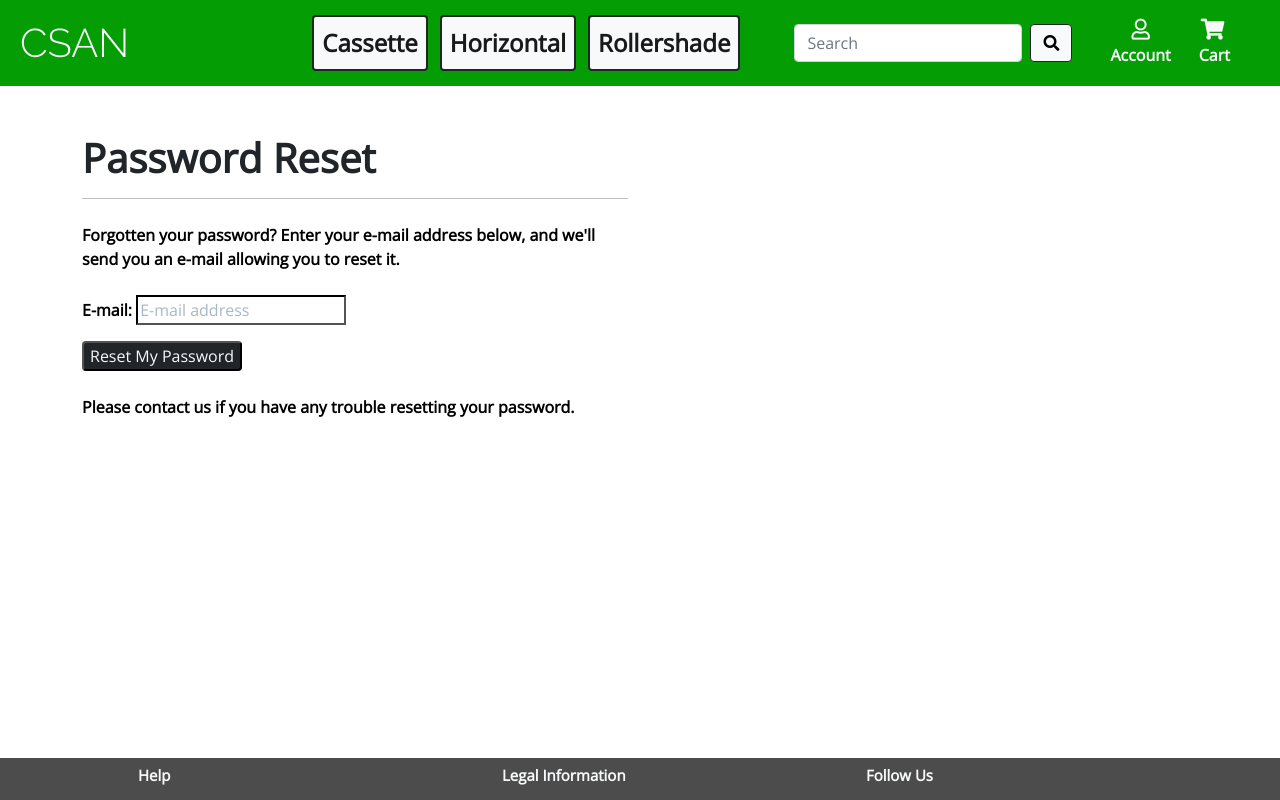
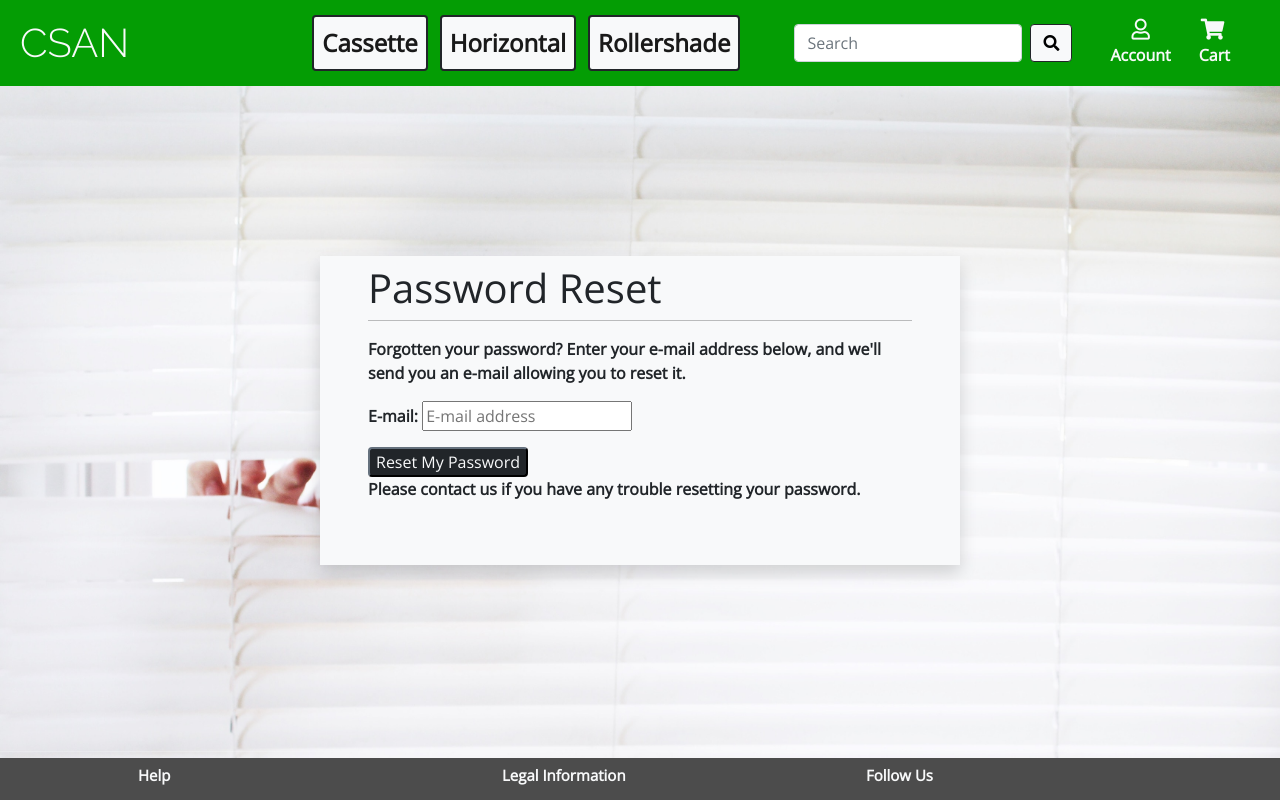
Before and after one commit to Jca-Dev/CSAN, a Django app: page /accounts/password/reset/ in a window 1280 px wide. Run offline with Django 3.2, Linux system fonts and the light colour scheme; parts of the project's set-up code (start-up, migrations or seed data) failed here and were passed over; some libraries are stand-ins or nearby versions.

Commit message:
update css on allauth templates to match flow

```diff
--- a/templates/allauth/account/logout.html
+++ b/templates/allauth/account/logout.html
@@ -5,8 +5,9 @@
 {% block head_title %}{% trans "Log Out" %}{% endblock %}
 
 {% block inner_content %}
+<div class="container shadow p-5 pt-2 m-auto bg-light w-50">
   <h2 class="fw-bold mt-5">{% trans "Log Out" %}</h2>
-<hr>
+  <hr class="mt-0">
   <p>{% trans 'Are you sure you want to log out?' %}</p>
 
   <form method="post" action="{% url 'account_logout' %}">
@@ -17,6 +18,5 @@
     <button class="btn-dark rounded"><a href="{% url 'home' %}">Cancel</a></button>
     <button type="submit" class="rounded btn-dark text-light">{% trans 'Log Out' %}</button>
   </form>
-
-
+</div>
 {% endblock %}
--- a/templates/allauth/account/password_change.html
+++ b/templates/allauth/account/password_change.html
@@ -5,11 +5,14 @@
 {% block head_title %}{% trans "Change Password" %}{% endblock %}
 
 {% block content %}
+<div class="container shadow p-5 pt-2 m-auto bg-light w-50">
     <h1>{% trans "Change Password" %}</h1>
+    <hr class="mt-0">
 
     <form method="POST" action="{% url 'account_change_password' %}" class="password_change">
         {% csrf_token %}
         {{ form.as_p }}
-        <button type="submit" name="action">{% trans "Change Password" %}</button>
+        <button class="rounded btn-dark fw-normal end-buttons" type="submit" name="action">{% trans "Change Password" %}</button>
     </form>
+</div>
 {% endblock %}
--- a/templates/allauth/account/password_reset.html
+++ b/templates/allauth/account/password_reset.html
@@ -5,10 +5,10 @@
 
 {% block head_title %}{% trans "Password Reset" %}{% endblock %}
 
-{% block inner_content %}
-
-    <h1 class="fw-bold mt-5">{% trans "Password Reset" %}</h1>
-    <hr>
+{% block content %}
+<div class="container shadow p-5 pt-2 m-auto bg-light w-50">
+    <h1>{% trans "Password Reset" %}</h1>
+    <hr class="mt-0">
     {% if user.is_authenticated %}
     {% include "account/snippets/already_logged_in.html" %}
     {% endif %}
@@ -22,4 +22,5 @@
     </form>
 
     <p>{% blocktrans %}Please contact us if you have any trouble resetting your password.{% endblocktrans %}</p>
+</div>
 {% endblock %}
--- a/templates/allauth/account/password_reset_done.html
+++ b/templates/allauth/account/password_reset_done.html
@@ -6,11 +6,15 @@
 {% block head_title %}{% trans "Password Reset" %}{% endblock %}
 
 {% block content %}
+<div class="container shadow p-5 pt-2 m-auto bg-light w-50">
     <h1>{% trans "Password Reset" %}</h1>
+    <hr class="mt-0">
+
 
     {% if user.is_authenticated %}
     {% include "account/snippets/already_logged_in.html" %}
     {% endif %}
 
     <p>{% blocktrans %}We have sent you an e-mail. Please contact us if you do not receive it within a few minutes.{% endblocktrans %}</p>
+</div>
 {% endblock %}
--- a/templates/allauth/account/password_reset_from_key.html
+++ b/templates/allauth/account/password_reset_from_key.html
@@ -4,7 +4,10 @@
 {% block head_title %}{% trans "Change Password" %}{% endblock %}
 
 {% block content %}
+<div class="container shadow p-5 pt-2 m-auto bg-light w-50">
     <h1>{% if token_fail %}{% trans "Bad Token" %}{% else %}{% trans "Change Password" %}{% endif %}</h1>
+    <hr class="mt-0">
+
 
     {% if token_fail %}
         {% url 'account_reset_password' as passwd_reset_url %}
@@ -14,10 +17,11 @@
             <form method="POST" action="{{ action_url }}">
                 {% csrf_token %}
                 {{ form.as_p }}
-                <input type="submit" name="action" value="{% trans 'change password' %}"/>
+                <input class="rounded btn-dark fw-normal end-buttons" type="submit" name="action" value="{% trans 'change password' %}"/>
             </form>
         {% else %}
             <p>{% trans 'Your password is now changed.' %}</p>
         {% endif %}
     {% endif %}
+</div>
 {% endblock %}
--- a/templates/allauth/account/password_reset_from_key_done.html
+++ b/templates/allauth/account/password_reset_from_key_done.html
@@ -4,6 +4,10 @@
 {% block head_title %}{% trans "Change Password" %}{% endblock %}
 
 {% block content %}
+<div class="container shadow p-5 pt-2 m-auto bg-light w-50">
     <h1>{% trans "Change Password" %}</h1>
+    <hr class="mt-0">
+
     <p>{% trans 'Your password is now changed.' %}</p>
+</div>
 {% endblock %}
--- a/templates/allauth/account/password_set.html
+++ b/templates/allauth/account/password_set.html
@@ -5,11 +5,15 @@
 {% block head_title %}{% trans "Set Password" %}{% endblock %}
 
 {% block content %}
+<div class="container shadow p-5 pt-2 m-auto bg-light w-50">
     <h1>{% trans "Set Password" %}</h1>
+    <hr class="mt-0">
+
 
     <form method="POST" action="{% url 'account_set_password' %}" class="password_set">
         {% csrf_token %}
         {{ form.as_p }}
-        <input type="submit" name="action" value="{% trans 'Set Password' %}"/>
+        <input class="rounded btn-dark fw-normal end-buttons" type="submit" name="action" value="{% trans 'Set Password' %}"/>
     </form>
+</div>
 {% endblock %}
--- a/templates/allauth/account/verified_email_required.html
+++ b/templates/allauth/account/verified_email_required.html
@@ -5,7 +5,10 @@
 {% block head_title %}{% trans "Verify Your E-mail Address" %}{% endblock %}
 
 {% block content %}
+<div class="container shadow p-5 pt-2 m-auto bg-light w-50">
     <h1>{% trans "Verify Your E-mail Address" %}</h1>
+    <hr class="mt-0">
+
 
     {% url 'account_email' as email_url %}
 
@@ -19,5 +22,5 @@ contact us if you do not receive it within a few minutes.{% endblocktrans %}</p>
 
     <p>{% blocktrans %}<strong>Note:</strong> you can still <a href="{{ email_url }}">change your e-mail address</a>.{% endblocktrans %}</p>
 
-
+</div>
 {% endblock %}
```
Also changed, not shown: templates/allauth/account/signup_closed.html (+5 -2 lines), templates/allauth/account/verification_sent.html (+6 -3 lines). Lines whose indentation alone changed are shown as unchanged.
